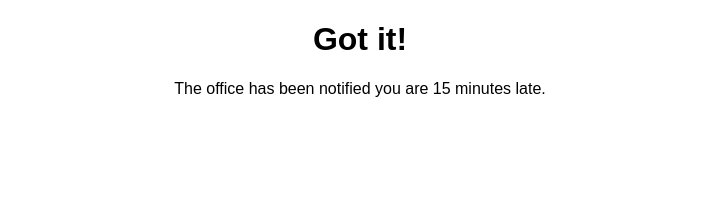
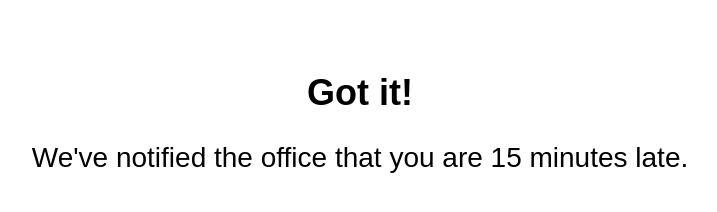
Before and after one commit to StratmannK/client-late-page, a plain HTML site: page 15.html in a window 1280 px wide. Shown: the whole page, without its empty margins (280-997 px from the left). Drawn offline with Linux system fonts and the light colour scheme.

Commit message:
Update 15.html
bigger

```diff
--- a/15.html
+++ b/15.html
@@ -4,8 +4,8 @@
   <meta charset="UTF-8">
   <title>15 Minutes Late</title>
 </head>
-<body style="font-family: Arial; text-align:center;">
-  <h1>Got it!</h1>
-  <p>The office has been notified you are 15 minutes late.</p>
+<body style="font-family: Arial, sans-serif; text-align:center; padding: 40px;">
+  <h1 style="font-size: 36px; margin-bottom: 20px;">Got it!</h1>
+  <p style="font-size: 28px;">We've notified the office that you are 15 minutes late.</p>
 </body>
 </html>
```
